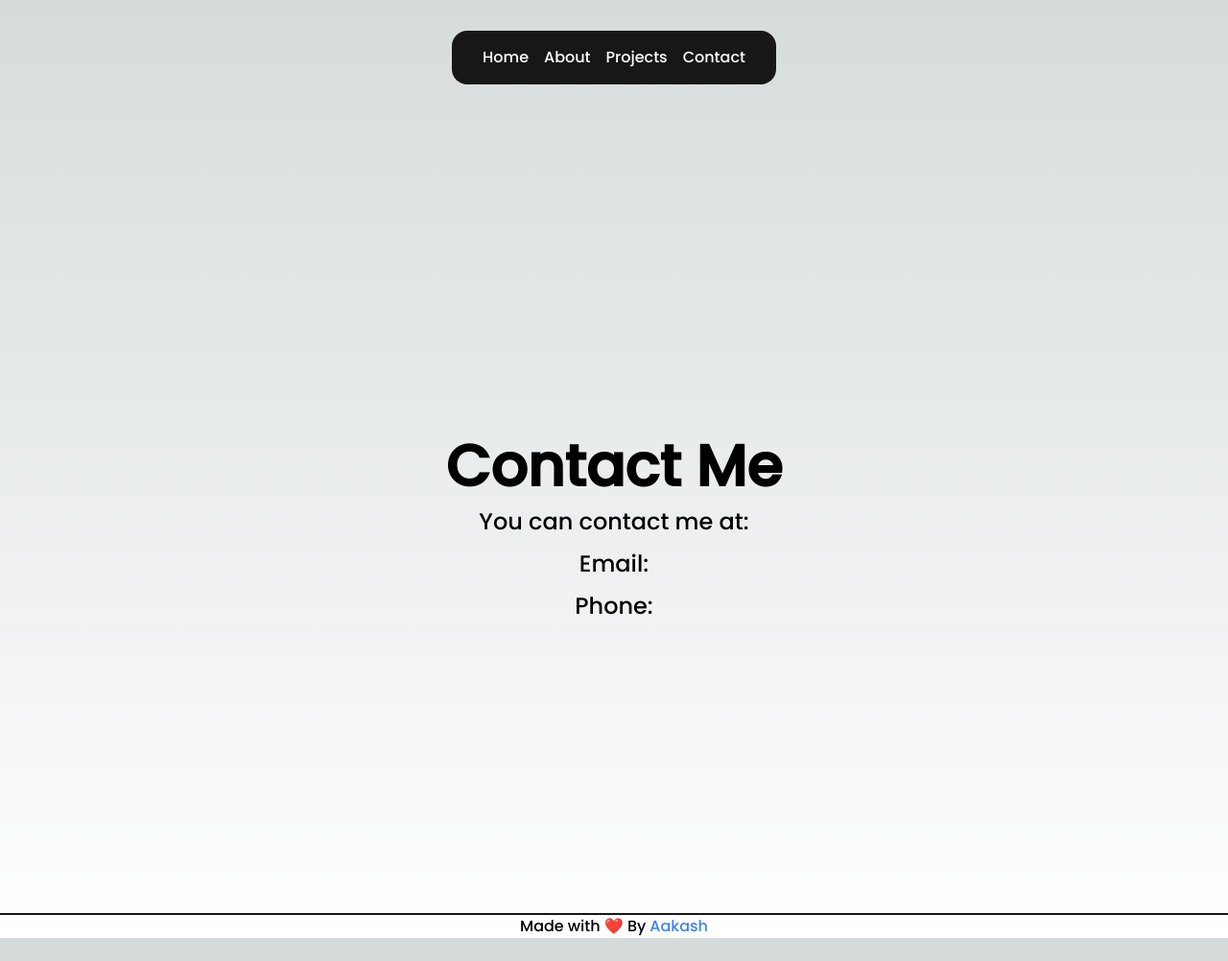
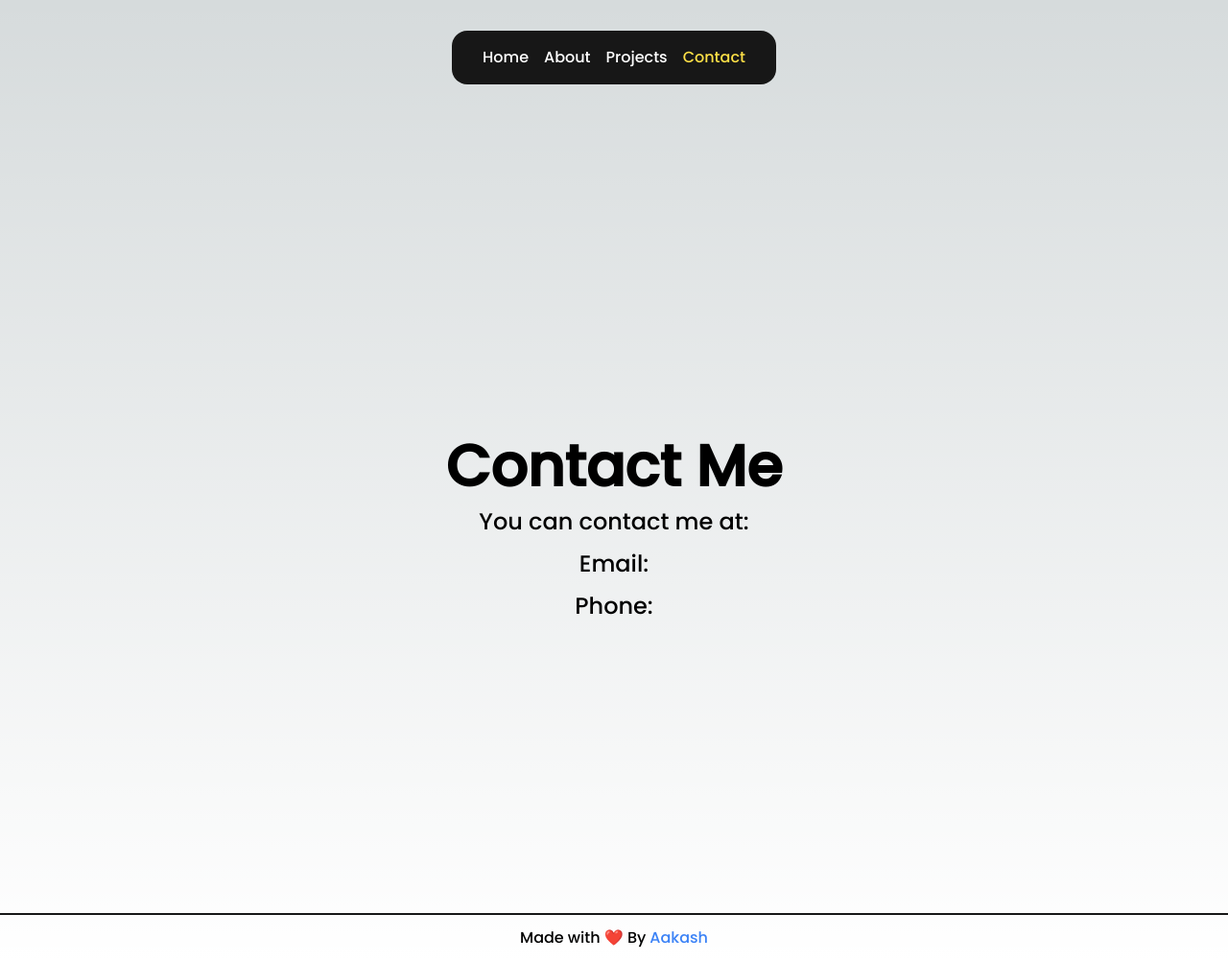
Before and after one commit to AakashRawat04/PortfolioV2, a Next.js app: page /contact in a window 1280 px wide. Shown: the whole page at 96% size. Before the commit the page ends 978 px from the top, so only its background shows below. Built offline with nearby package versions, Linux system fonts and the light colour scheme.

Commit message:
fix: footer padding + navlink active color

```diff
--- a/app/ui/footer.tsx
+++ b/app/ui/footer.tsx
@@ -3,7 +3,7 @@ import Link from "next/link";
 export default function Footer() {
 	return (
 		<>
-			<footer className="flex border-t-2 border-neutral-900 items-center justify-center w-full">
+			<footer className="flex border-t-2 border-neutral-900 items-center justify-center w-full p-3">
 				Made with ❤️ By
 				<Link
 					target="_blank"
--- a/app/ui/navLinks.tsx
+++ b/app/ui/navLinks.tsx
@@ -1,4 +1,7 @@
+"use client";
 import Link from "next/link";
+import { usePathname } from "next/navigation";
+import { useRouter } from "next/router";
 
 const links = [
 	{ name: "Home", path: "/" },
@@ -8,13 +11,16 @@ const links = [
 ];
 
 export default function NavLinks() {
+	const pathname = usePathname();
 	return (
 		<>
 			{links.map(({ name, path }) => (
 				<Link
 					key={name}
 					href={path}
-					className=" font-medium text-white hover:text-yellow-200"
+					className={`font-medium text-white hover:text-yellow-100 ${
+						pathname === path ? "text-yellow-300" : ""
+					}`}
 				>
 					{name}
 				</Link>
```
